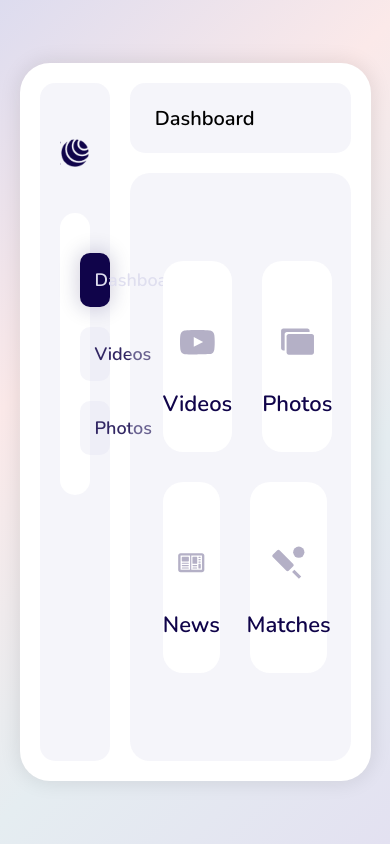
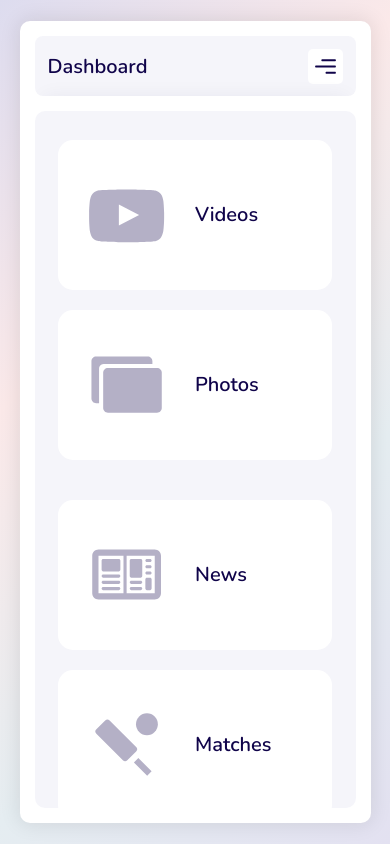
Before and after one commit to Rutvikghaskata/CrickFans-Dashboard, a React (Create React App) app: page /dashboard in a window 390 px wide. Built offline with nearby package versions, Linux system fonts and the light colour scheme.

Commit message:
Worked on Responsive section for mobile view

```diff
--- a/public/index.html
+++ b/public/index.html
@@ -26,14 +26,18 @@
     -->
     <link
       href="https://fonts.googleapis.com/css2?family=Nunito:ital,wght@0,200;0,300;0,400;0,500;0,600;0,700;0,800;0,900;1,200;1,300;1,400;1,500;1,600;1,700;1,800;1,900&display=swap"
-    rel="stylesheet">
+      rel="stylesheet"
+    />
     <style>
       * {
-      font-family: 'Nunito', sans-serif;
+        font-family: "Nunito", sans-serif;
         margin: 0;
         padding: 0;
         text-decoration: none;
         list-style: none;
+      }
+      *::-webkit-scrollbar {
+        display: none;
       }
     </style>
     <title>CrickFans Admin-Dashboard</title>
--- a/src/App.css
+++ b/src/App.css
@@ -14,6 +14,29 @@
   border-radius: 30px;
   box-shadow: 0px 0px 20px 2px rgba(0, 0, 0, 0.090);
 }
+
+@media (max-width: 1350px) {
+  .app .container{
+    border-radius: 25px;
+  }
+}
+@media (max-width: 1200px) {
+  .app .container{
+    border-radius: 20px;
+  }
+}
+@media (max-width: 870px) {
+  .app .container{
+    height: 90%;
+    border-radius: 15px;
+  }
+}
+@media (max-width: 550px) {
+  .app .container{
+    height: 95%;
+    border-radius: 10px;
+  }
+}
 /* @keyframes gradient {
 	0% {
 		background-position: 0% 50%;
--- a/src/Components/Header/header.scss
+++ b/src/Components/Header/header.scss
@@ -1,12 +1,108 @@
-.header-wrapper{
+.header-wrapper {
+  display: flex;
+  flex-direction: column;
+  background-color: #dfdeef50;
+  height: 70px;
+  border-radius: 15px;
+  align-items: center;
+  padding: 0 25px;
+  transition: all 0.5s ease-in-out;
+  .top-sec {
     display: flex;
-    background-color: #dfdeef50;
-    height:70px;
-    border-radius: 15px;
-    align-items: center;
-    span{
-        font-size: 20px;
-        font-weight: 600;
-        padding-left: 25px;
+    justify-content: space-between;
+    width: 100%;
+    span {
+      font-size: 20px;
+      font-weight: 600;
+      margin-top: 20px;
+      color: #10044a;
     }
+    .menu-section {
+      display: none;
+    }
+  }
+  ul{
+    display: none;
+  }
 }
+@media (max-width: 1200px) {
+  .header-wrapper {
+    height: 60px;
+    padding: 0 20px;
+    border-radius: 10px;
+    .top-sec{
+        span{
+            margin-top: 17px;
+        }
+    }
+  }
+}
+@media (max-width: 870px) {
+  .header-wrapper {
+    align-items: flex-start;
+    padding: 0 ;
+    overflow:hidden;
+    border-radius: 8px;
+    &.menu {
+      height: 220px;
+    }
+    .top-sec {
+        span{
+            margin-left: 13px;
+        }
+      .menu-section {
+        display: flex;
+        align-items: center;
+        justify-content: center;
+        background-color: #fff;
+        border-radius: 5px;
+        padding: 5px;
+        margin: 13px 13px 0 0;
+        cursor: pointer;
+        .icon {
+          color: #10044a;
+          font-size: 25px;
+        }
+      }
+    }
+    ul {
+        display:flex;
+        flex-direction: column;
+        border-radius: 15px;
+        width: 100%;
+        padding: 10px 0;
+        li {
+          padding: 10px;
+          text-align: center;
+          background-color: #fff;
+          margin: 5px 10px;
+          border-radius: 5px;
+          transition: 0.7s ease-in-out;
+          cursor: pointer;
+          .list-item {
+            text-align: center;
+            font-size: 15px;
+            font-weight: 600;
+            color: #10044ada;
+            width: 100%;
+            transition: 0.7s ease-in-out;
+          }
+
+          &.active {
+            background-color: #10044a;
+            box-shadow: 0px 0px 20px 2px #10044a10;
+            .list-item {
+              color: #dfdeef;
+            }
+          }
+        }
+        li:hover {
+          background-color: #10044a;
+          box-shadow: 0px 0px 20px 2px #10044a30;
+          .list-item {
+            color: #dfdeef;
+          }
+        }
+      }
+  }
+}
--- a/src/Components/Header/index.jsx
+++ b/src/Components/Header/index.jsx
@@ -1,11 +1,59 @@
-import React from "react";
+import React, { useState } from "react";
 import "./header.scss";
-function index() {
+import { CgMenuRight } from "react-icons/cg";
+import { Link, useLocation } from "react-router-dom";
+
+function Header() {
+  const [menu, setMenu] = useState(false);
+  let location = useLocation();
+  const CURRENT_WB_NAME = location.pathname.split("/")[1];
   return (
-    <div className="header-wrapper">
-      <span>Dashboard</span>
+    <div className={menu ? "header-wrapper menu" : "header-wrapper"}>
+      <div className="top-sec">
+        <span>Dashboard</span>
+        <div
+          className="menu-section"
+          onClick={() => {
+            setMenu(!menu);
+          }}
+        >
+          <CgMenuRight className="icon" />
+        </div>
+      </div>
+      <ul>
+        <li
+          className={CURRENT_WB_NAME === "dashboard" && "active"}
+          onClick={() => {
+            setMenu(false);
+          }}
+        >
+          <Link to={"./dashboard"} className="list-item">
+            Dashboard
+          </Link>
+        </li>
+        <li
+          className={CURRENT_WB_NAME === "videos" && "active"}
+          onClick={() => {
+            setMenu(false);
+          }}
+        >
+          <Link to={"./videos"} className="list-item">
+            Videos
+          </Link>
+        </li>
+        <li
+          className={CURRENT_WB_NAME === "photos" && "active"}
+          onClick={() => {
+            setMenu(false);
+          }}
+        >
+          <Link to={"./photos"} className="list-item">
+            Photos
+          </Link>
+        </li>
+      </ul>
     </div>
   );
 }
 
-export default index;
+export default Header;
--- a/src/Components/Sidebar/sidebar.scss
+++ b/src/Components/Sidebar/sidebar.scss
@@ -56,3 +56,73 @@
     }
   }
 }
+
+@media (max-width: 1350px) {
+  .sidebar-wrapper {
+    border-radius: 15px;
+    padding: 0 15px;
+    .logo-container {
+      .logo {
+        height: 380px;
+        margin: -120px 0;
+      }
+    }
+    ul {
+      border-radius: 15px;
+      padding: 15px 0;
+    }
+  }
+}
+
+@media (max-width: 1200px) {
+  .sidebar-wrapper {
+    .logo-container {
+      .logo {
+        height: 330px;
+        margin: -100px 0;
+      }
+    }
+    ul {
+      margin-top: 20px;
+      border-radius: 12px;
+      padding: 5px 0;
+      li {
+        padding: 12px;
+        margin: 13px;
+        border-radius: 8px;
+        &.active {
+          box-shadow: 0px 0px 20px 2px #10044a20;
+        }
+      }
+    }
+  }
+}
+
+@media (max-width: 1024px) {
+  .sidebar-wrapper {
+    border-radius: 10px;
+    padding: 0 12px;
+    .logo-container {
+      .logo {
+        height: 330px;
+        margin: -100px 0;
+      }
+    }
+    ul {
+      margin-top: 20px;
+      border-radius: 12px;
+      padding: 5px 0;
+      li {
+        padding: 10px;
+        margin: 10px;
+        border-radius: 8px;
+        .list-item {
+          font-size: 15px;
+        }
+        &.active {
+          box-shadow: 0px 0px 20px 2px #10044a20;
+        }
+      }
+    }
+  }
+}
--- a/src/Pages/Dashboard/dashboard.scss
+++ b/src/Pages/Dashboard/dashboard.scss
@@ -55,3 +55,100 @@
     }
   }
 }
+
+@media (max-width: 1200px) {
+  .dashboard-wrapper {
+    border-radius: 10px;
+    .card-container {
+      gap: 20px;
+      width: 75%;
+      height: 70%;
+
+      .top-card,
+      .bottom-card {
+        gap: 20px;
+        .card {
+          border-radius: 15px;
+        }
+      }
+    }
+  }
+}
+
+@media (max-width: 1024px) {
+  .dashboard-wrapper {
+    border-radius: 10px;
+    .card-container {
+      gap: 20px;
+      width: 85%;
+      height: 65%;
+      .top-card,
+      .bottom-card {
+        gap: 20px;
+        .card {
+          border-radius: 15px;
+        }
+      }
+    }
+  }
+}
+
+@media (max-width: 767px) {
+  .dashboard-wrapper {
+    border-radius: 10px;
+    .card-container {
+      gap: 0px;
+      width: 80%;
+      height: 100%;
+      overflow:scroll;
+      .top-card,
+      .bottom-card {
+        flex-direction: column;
+        gap: 0px;
+        .card {
+          flex-direction: row;
+          justify-content: unset !important;
+          border-radius: 15px;
+          width: 90%;
+          height: 150px;
+          margin-bottom: 20px;
+        }
+      }
+      .top-card{
+        margin-top: 80px;
+        margin-bottom: 20px;
+      }
+      .bottom-card{
+        margin-bottom: 20px;
+      }
+    }
+  }
+}
+
+@media (max-width: 550px) {
+  .dashboard-wrapper {
+    .card-container {
+      width: 95%;
+      .top-card,
+      .bottom-card {
+        .card {
+          border-radius: 15px;
+          width: 90%;
+          height: 150px;
+          margin-bottom: 20px;
+
+          span{
+            font-size: 20px;
+          }
+        }
+      }
+      .top-card{
+        margin-top: 80px;
+        margin-bottom: 20px;
+      }
+      .bottom-card{
+        margin-bottom: 20px;
+      }
+    }
+  }
+}
--- a/src/routes.scss
+++ b/src/routes.scss
@@ -12,6 +12,7 @@
       margin: 20px;
       margin-left: 0;
       width: 80%;
+      overflow: scroll;
       .main-screens {
         height: calc(100% - 90px);
         padding-top:20px;
@@ -19,3 +20,39 @@
     }
   }
 }
+@media (max-width: 1200px) {
+  .routes-wrapper {
+    .routes-container {
+      .sidebar {
+        margin: 15px;
+        width: 23%;
+      }
+      .main-content {
+        margin: 15px;
+        margin-left: 0;
+        width: 80%;
+        .main-screens {
+          height: calc(100% - 75px);
+          padding-top:15px;
+        }
+      }
+    }
+  }
+}
+@media (max-width: 870px) {
+  .routes-wrapper {
+    .routes-container {
+      .sidebar {
+        display: none;
+      }
+      .main-content {
+        margin: 15px;
+        width: 100%;
+        .main-screens {
+          height: calc(100% - 75px);
+          padding-top:15px;
+        }
+      }
+    }
+  }
+}
```
Lines whose indentation alone changed are shown as unchanged.
